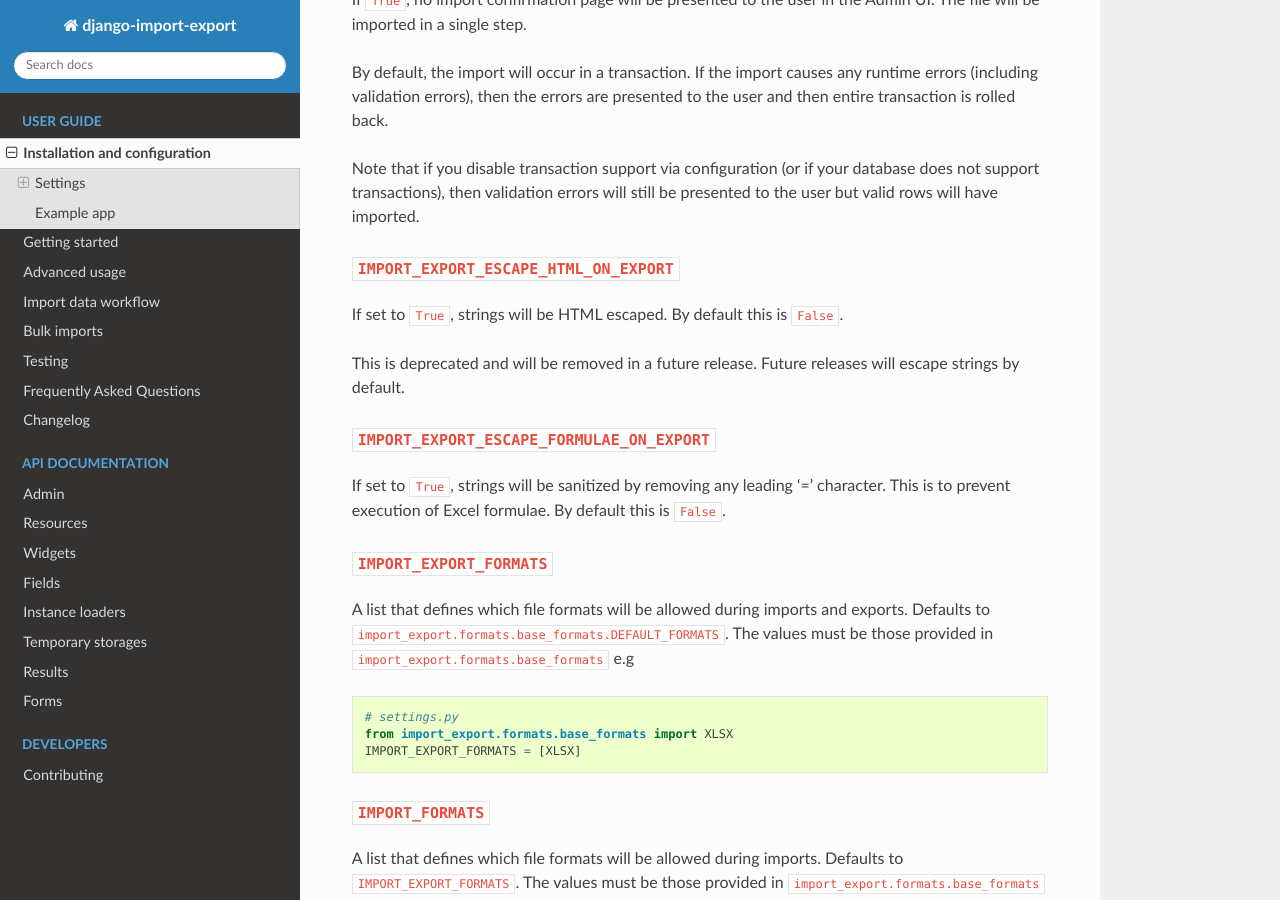
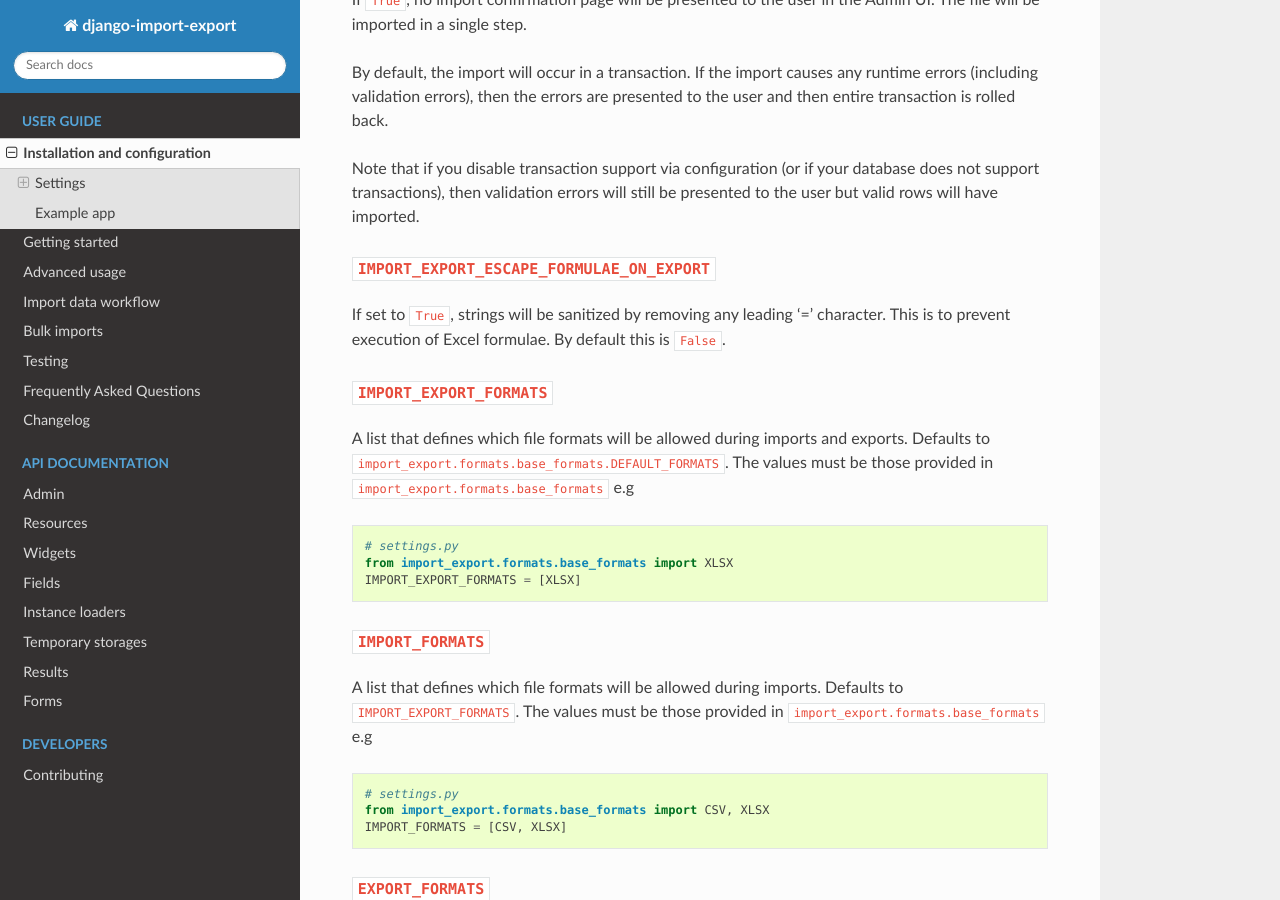
Before and after one commit to django-import-export/django-import-export, a Sphinx documentation site: the page built from docs/installation.rst, in a window 1280 px wide and 900 px high, scrolled down 2154 px. Built offline with Sphinx 7.4.7 and the Read the Docs theme 2.0.0, drawn with Linux system fonts in a browser that asks for light colours; pages that are not in the unit, such as notebooks, are missing from menus; the version number could not be read and is left out.

```diff
--- a/docs/installation.rst
+++ b/docs/installation.rst
@@ -120,13 +125,7 @@ Note that if you disable transaction support via configuration (or if your datab
 does not support transactions), then validation errors will still be presented to the user
 but valid rows will have imported.
 
-``IMPORT_EXPORT_ESCAPE_HTML_ON_EXPORT``
-~~~~~~~~~~~~~~~~~~~~~~~~~~~~~~~~~~~~~~~
-
-If set to ``True``, strings will be HTML escaped. By default this is ``False``.
-
-This is deprecated and will be removed in a future release.  Future releases will
-escape strings by default.
+.. _IMPORT_EXPORT_ESCAPE_FORMULAE_ON_EXPORT:
 
 ``IMPORT_EXPORT_ESCAPE_FORMULAE_ON_EXPORT``
 ~~~~~~~~~~~~~~~~~~~~~~~~~~~~~~~~~~~~~~~~~~~
@@ -134,8 +133,10 @@ escape strings by default.
 If set to ``True``, strings will be sanitized by removing any leading '=' character.  This is to prevent execution of
 Excel formulae.  By default this is ``False``.
 
+.. _IMPORT_EXPORT_FORMATS:
+
 ``IMPORT_EXPORT_FORMATS``
-~~~~~~~~~~~~~~~~~~~~~~~~~~~~~~~~~~~
+~~~~~~~~~~~~~~~~~~~~~~~~~
 
 A list that defines which file formats will be allowed during imports and exports. Defaults
 to ``import_export.formats.base_formats.DEFAULT_FORMATS``.
@@ -147,9 +148,10 @@ The values must be those provided in ``import_export.formats.base_formats`` e.g
     from import_export.formats.base_formats import XLSX
     IMPORT_EXPORT_FORMATS = [XLSX]
 
+.. _IMPORT_FORMATS:
 
 ``IMPORT_FORMATS``
-~~~~~~~~~~~~~~~~~~~~~~~~~~~~~~~~~~~
+~~~~~~~~~~~~~~~~~~
 
 A list that defines which file formats will be allowed during imports. Defaults
 to ``IMPORT_EXPORT_FORMATS``.
```
Also changed, not shown: other parts of docs/installation.rst (+6 -0 lines), docs/advanced_usage.rst (+24 -10 lines), 3 other files.
